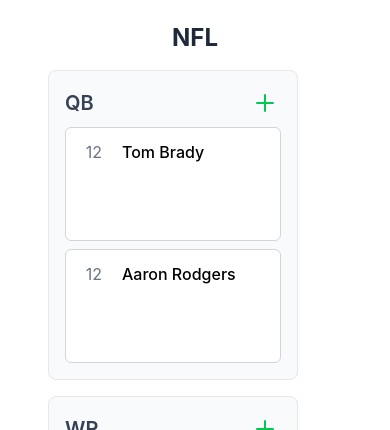
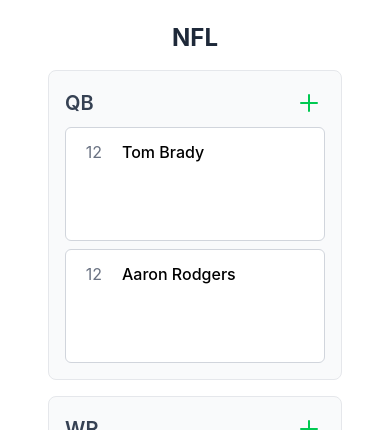
Before and after one commit to mwonng/sportsbet-interview, a React (Create React App) app: page / in a window 390 px wide. Shown: the part 276-706 px from the top of the page. Built offline with nearby package versions, Linux system fonts and the light colour scheme.

Commit message:
update flexbox

```diff
--- a/src/components/DepthChart.js
+++ b/src/components/DepthChart.js
@@ -47,14 +47,14 @@ function DepthChart({ depthCharts, onRemovePlayer, sportsConfig, onAddPlayer, on
 
     return (<div key={sport} className="bg-white rounded-lg p-4">
       <h2 className="text-2xl font-bold text-gray-800 mb-4">{sport}</h2>
-      <div className="flex flex-wrap gap-x-4 gap-y-4 h-full items-stretch">
+      <div className="flex flex-wrap gap-4 h-full items-stretch sm:justify-center md:justify-center lg:justify-start">
         {availablePositions.map(position => {
           if (selectedPosition !== 'ALL' && position !== selectedPosition) return null;
 
           const players = depthCharts[sport]?.[position] || [];
 
           return (
-            <div key={position} className="border border-gray-200 rounded-lg p-4 bg-gray-50 min-w-[250px]">
+            <div key={position} className="border border-gray-200 rounded-lg p-4 bg-gray-50 md:min-w-[250px] w-full md:w-auto">
               <div className="flex justify-between items-center mb-2">
                 <h3 className="text-xl font-semibold text-gray-700">{position}</h3>
                 <button
```
